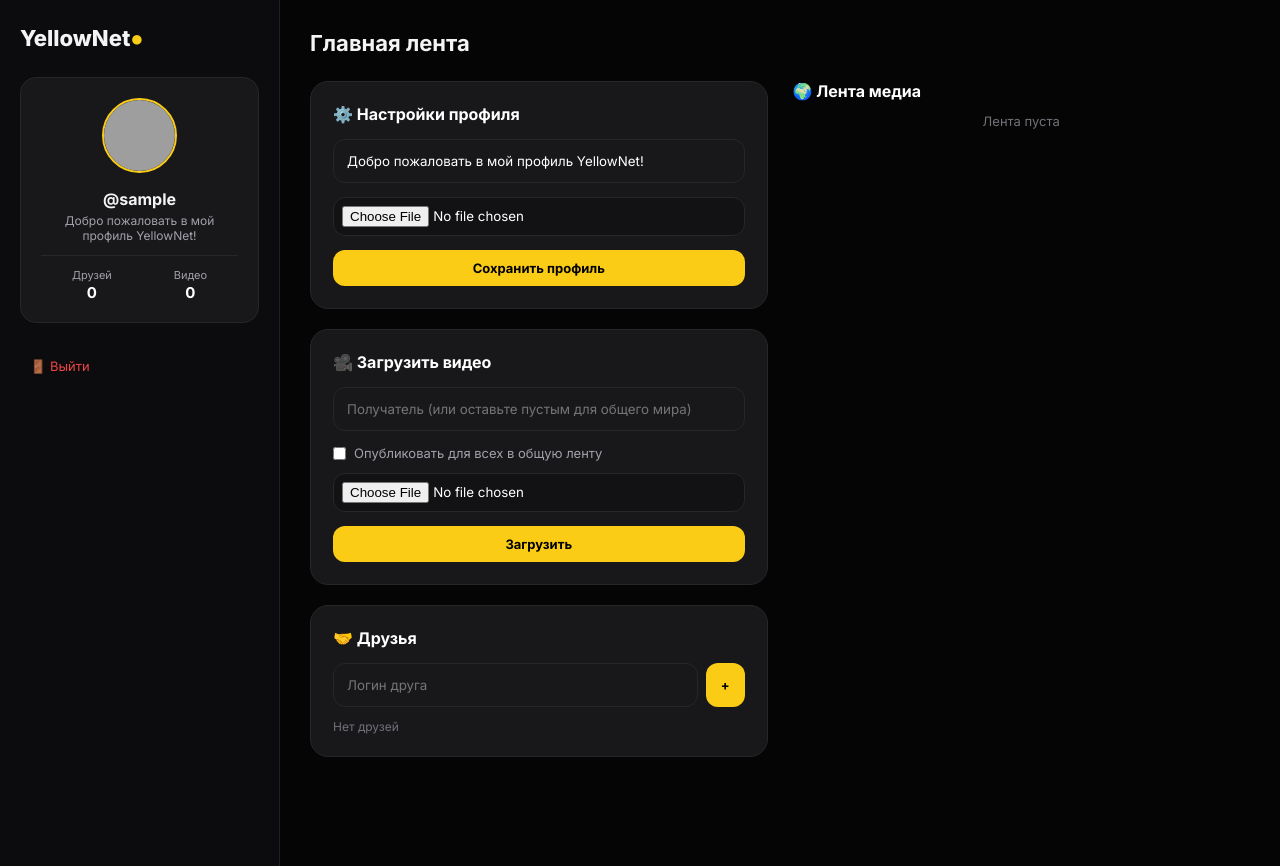
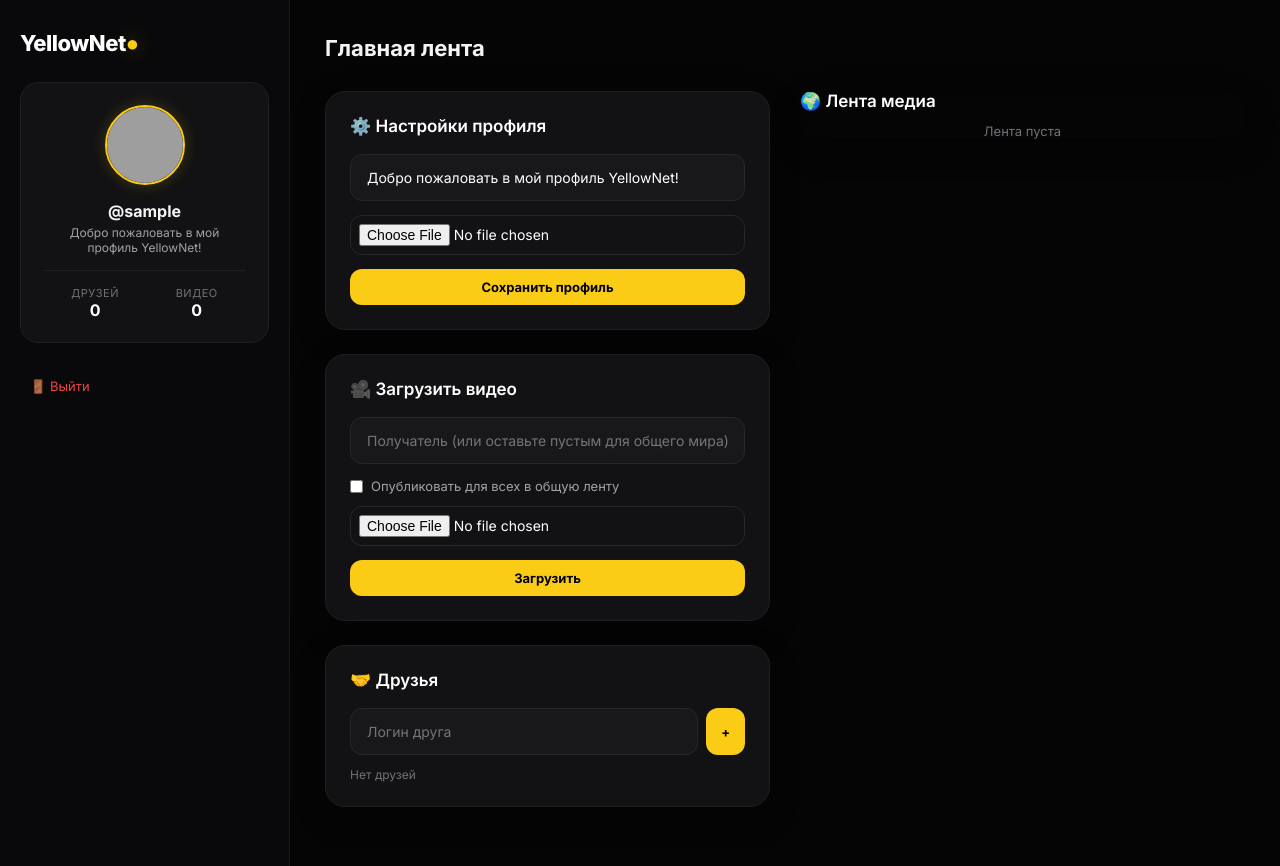
Before and after one commit to maro1131/yellow-net, a Flask app: page /dashboard in a window 1280 px wide. Run offline with Flask 3, Linux system fonts and the light colour scheme; the visitor is signed in with stand-in values (Sample User, id 1); data comes from the database, SQL or seed files in the repository; data that the repository does not hold is empty; grey boxes are pictures that could not be loaded.

Commit message:
Update style.css

```diff
--- a/static/style.css
+++ b/static/style.css
@@ -1,49 +1,304 @@
 @import url('https://fonts.googleapis.com/css2?family=Inter:wght@400;500;600;700;800&display=swap');
 
-* { box-sizing: border-box; margin: 0; padding: 0; font-family: 'Inter', sans-serif; }
-body { background: #050505; color: #f4f4f5; display: flex; height: 100vh; overflow: hidden; }
+* {
+    box-sizing: border-box;
+    margin: 0;
+    padding: 0;
+    font-family: 'Inter', sans-serif;
+}
 
-::-webkit-scrollbar { width: 6px; }
-::-webkit-scrollbar-track { background: transparent; }
-::-webkit-scrollbar-thumb { background: #27272a; border-radius: 3px; }
+body {
+    background-color: #050505;
+    color: #f4f4f5;
+    display: flex;
+    height: 100vh;
+    overflow: hidden;
+}
 
-.auth-wrapper { display: flex; justify-content: center; align-items: center; width: 100%; height: 100%; background: radial-gradient(circle at top right, rgba(250, 204, 21, 0.08), transparent 40%); }
-.auth-card { width: 100%; max-width: 420px; padding: 45px; background: #121214; border: 1px solid #27272a; border-radius: 24px; text-align: center; }
-.auth-logo { font-size: 30px; font-weight: 800; margin-bottom: 25px; }
-.auth-logo span { color: #facc15; }
+/* Скроллбар */
+::-webkit-scrollbar {
+    width: 6px;
+}
+::-webkit-scrollbar-track {
+    background: transparent;
+}
+::-webkit-scrollbar-thumb {
+    background: #27272a;
+    border-radius: 3px;
+}
+::-webkit-scrollbar-thumb:hover {
+    background: #3f3f46;
+}
 
-.input-field { width: 100%; padding: 13px; margin-bottom: 14px; background: #18181b; border: 1px solid #27272a; color: white; border-radius: 12px; outline: none; transition: 0.2s; }
-.input-field:focus { border-color: #facc15; }
+/* Авторизация */
+.auth-wrapper {
+    display: flex;
+    justify-content: center;
+    align-items: center;
+    width: 100%;
+    height: 100%;
+    background: radial-gradient(circle at 50% 30%, rgba(250, 204, 21, 0.08), transparent 60%);
+}
 
-.btn-primary { width: 100%; padding: 13px; background: #facc15; color: #000; border: none; border-radius: 12px; font-weight: 700; font-size: 14px; cursor: pointer; transition: 0.2s; }
-.btn-primary:hover { background: #eab308; }
+.auth-card {
+    width: 100%;
+    max-width: 420px;
+    padding: 45px;
+    background: #101012;
+    border: 1px solid #1f1f22;
+    border-radius: 24px;
+    text-align: center;
+    box-shadow: 0 25px 50px rgba(0, 0, 0, 0.6);
+}
 
-.dashboard-layout { display: flex; width: 100%; height: 100%; }
-.sidebar { width: 280px; background: #0c0c0e; border-right: 1px solid #1f1f22; padding: 25px 20px; display: flex; flex-direction: column; }
-.profile-widget { background: #18181b; padding: 20px; border-radius: 16px; text-align: center; margin-bottom: 25px; border: 1px solid #27272a; }
-.avatar-img { width: 75px; height: 75px; border-radius: 50%; object-fit: cover; margin: 0 auto 12px; border: 2px solid #facc15; }
-.stats-row { display: flex; justify-content: space-around; margin-top: 12px; padding-top: 12px; border-top: 1px solid #27272a; }
-.stat-item span { display: block; font-size: 11px; color: #a1a1aa; }
-.stat-item strong { font-size: 15px; color: #fff; }
+.auth-logo {
+    font-size: 32px;
+    font-weight: 800;
+    margin-bottom: 25px;
+    letter-spacing: -0.5px;
+    color: #fff;
+}
 
-.main-content { flex: 1; padding: 30px; overflow-y: auto; background: #050505; }
-.header-top { display: flex; justify-content: space-between; align-items: center; margin-bottom: 25px; }
-.grid-layout { display: grid; grid-template-columns: 1fr 1fr; gap: 25px; }
+.auth-logo span {
+    color: #facc15;
+    text-shadow: 0 0 20px rgba(250, 204, 21, 0.4);
+}
 
-.glass-card { background: #18181b; border: 1px solid #27272a; padding: 22px; border-radius: 18px; margin-bottom: 20px; }
-.glass-card h3 { margin-bottom: 15px; font-size: 16px; color: #fff; }
+.input-field {
+    width: 100%;
+    padding: 14px 16px;
+    margin-bottom: 14px;
+    background: #18181b;
+    border: 1px solid #27272a;
+    color: #fff;
+    border-radius: 12px;
+    outline: none;
+    font-size: 14px;
+    transition: all 0.2s ease;
+}
 
-.video-post { background: #121214; border: 1px solid #27272a; border-radius: 14px; padding: 14px; margin-bottom: 15px; }
-.video-header { display: flex; justify-content: space-between; align-items: center; margin-bottom: 10px; font-size: 13px; }
-.video-user { font-weight: 600; color: #facc15; }
-video { width: 100%; border-radius: 10px; background: #000; outline: none; }
-.action-btn { background: transparent; border: none; color: #a1a1aa; cursor: pointer; font-size: 13px; display: flex; align-items: center; gap: 5px; margin-top: 10px; }
-.action-btn:hover { color: #ef4444; }
+.input-field:focus {
+    border-color: #facc15;
+    box-shadow: 0 0 0 3px rgba(250, 204, 21, 0.1);
+}
 
-/* Чат стили */
-.chat-box { background: #121214; border: 1px solid #27272a; border-radius: 14px; padding: 15px; height: 220px; display: flex; flex-direction: column; }
-.chat-messages { flex: 1; overflow-y: auto; display: flex; flex-direction: column; gap: 8px; margin-bottom: 10px; padding-right: 5px; }
-.chat-msg { background: #27272a; padding: 8px 12px; border-radius: 10px; font-size: 13px; max-width: 80%; }
-.chat-msg.me { background: #facc15; color: #000; align-self: flex-end; }
-.toast-container { position: fixed; bottom: 20px; right: 20px; z-index: 1000; }
-.toast { background: #18181b; color: #fff; padding: 12px 18px; border-radius: 10px; border-left: 4px solid #facc15; box-shadow: 0 10px 25px rgba(0,0,0,0.5); font-size: 13px; }
+.btn-primary {
+    width: 100%;
+    padding: 14px;
+    background: #facc15;
+    color: #000;
+    border: none;
+    border-radius: 12px;
+    font-weight: 700;
+    font-size: 14px;
+    cursor: pointer;
+    transition: all 0.2s ease;
+}
+
+.btn-primary:hover {
+    background: #eab308;
+    transform: translateY(-1px);
+}
+
+/* Главная панель */
+.dashboard-layout {
+    display: flex;
+    width: 100%;
+    height: 100%;
+}
+
+.sidebar {
+    width: 290px;
+    background: #09090b;
+    border-right: 1px solid #18181b;
+    padding: 30px 20px;
+    display: flex;
+    flex-direction: column;
+}
+
+.profile-widget {
+    background: #121214;
+    padding: 22px;
+    border-radius: 18px;
+    text-align: center;
+    margin-bottom: 25px;
+    border: 1px solid #1f1f22;
+}
+
+.avatar-img {
+    width: 80px;
+    height: 80px;
+    border-radius: 50%;
+    object-fit: cover;
+    margin: 0 auto 12px;
+    border: 2px solid #facc15;
+    box-shadow: 0 0 15px rgba(250, 204, 21, 0.2);
+}
+
+.stats-row {
+    display: flex;
+    justify-content: space-around;
+    margin-top: 15px;
+    padding-top: 15px;
+    border-top: 1px solid #1f1f22;
+}
+
+.stat-item span {
+    display: block;
+    font-size: 11px;
+    color: #71717a;
+    text-transform: uppercase;
+    letter-spacing: 0.5px;
+}
+
+.stat-item strong {
+    font-size: 16px;
+    color: #fff;
+}
+
+.main-content {
+    flex: 1;
+    padding: 35px;
+    overflow-y: auto;
+    background: #050505;
+}
+
+.header-top {
+    display: flex;
+    justify-content: space-between;
+    align-items: center;
+    margin-bottom: 30px;
+}
+
+.grid-layout {
+    display: grid;
+    grid-template-columns: 1fr 1fr;
+    gap: 30px;
+}
+
+.glass-card {
+    background: #121214;
+    border: 1px solid #1f1f22;
+    padding: 24px;
+    border-radius: 20px;
+    margin-bottom: 24px;
+    box-shadow: 0 10px 30px rgba(0, 0, 0, 0.3);
+}
+
+.glass-card h3 {
+    margin-bottom: 18px;
+    font-size: 17px;
+    color: #fff;
+    font-weight: 600;
+}
+
+/* Сетка видеопостов */
+.video-post {
+    background: #18181b;
+    border: 1px solid #27272a;
+    border-radius: 16px;
+    padding: 16px;
+    margin-bottom: 20px;
+}
+
+.video-header {
+    display: flex;
+    justify-content: space-between;
+    align-items: center;
+    margin-bottom: 12px;
+    font-size: 13px;
+}
+
+.video-user {
+    font-weight: 600;
+    color: #facc15;
+}
+
+video {
+    width: 100%;
+    border-radius: 12px;
+    background: #000;
+    outline: none;
+    max-height: 350px;
+}
+
+.action-btn {
+    background: transparent;
+    border: none;
+    color: #a1a1aa;
+    cursor: pointer;
+    font-size: 14px;
+    display: flex;
+    align-items: center;
+    gap: 6px;
+    margin-top: 12px;
+    transition: 0.2s;
+}
+
+.action-btn:hover {
+    color: #ef4444;
+}
+
+/* Чат блок */
+.chat-box {
+    background: #0d0d0f;
+    border: 1px solid #27272a;
+    border-radius: 14px;
+    padding: 15px;
+    height: 250px;
+    display: flex;
+    flex-direction: column;
+}
+
+.chat-messages {
+    flex: 1;
+    overflow-y: auto;
+    display: flex;
+    flex-direction: column;
+    gap: 10px;
+    margin-bottom: 12px;
+    padding-right: 5px;
+}
+
+.chat-msg {
+    background: #27272a;
+    padding: 10px 14px;
+    border-radius: 12px;
+    font-size: 13px;
+    max-width: 80%;
+    color: #f4f4f5;
+    line-height: 1.4;
+}
+
+.chat-msg.me {
+    background: #facc15;
+    color: #000;
+    align-self: flex-end;
+}
+
+/* Уведомления */
+.toast-container {
+    position: fixed;
+    bottom: 25px;
+    right: 25px;
+    z-index: 1000;
+    display: flex;
+    flex-direction: column;
+    gap: 10px;
+}
+
+.toast {
+    background: #18181b;
+    color: #fff;
+    padding: 14px 20px;
+    border-radius: 12px;
+    border-left: 4px solid #facc15;
+    box-shadow: 0 10px 30px rgba(0, 0, 0, 0.5);
+    font-size: 13px;
+    animation: fadeIn 0.3s ease;
+}
+
+@keyframes fadeIn {
+    from { opacity: 0; transform: translateY(10px); }
+    to { opacity: 1; transform: translateY(0); }
+}
```
